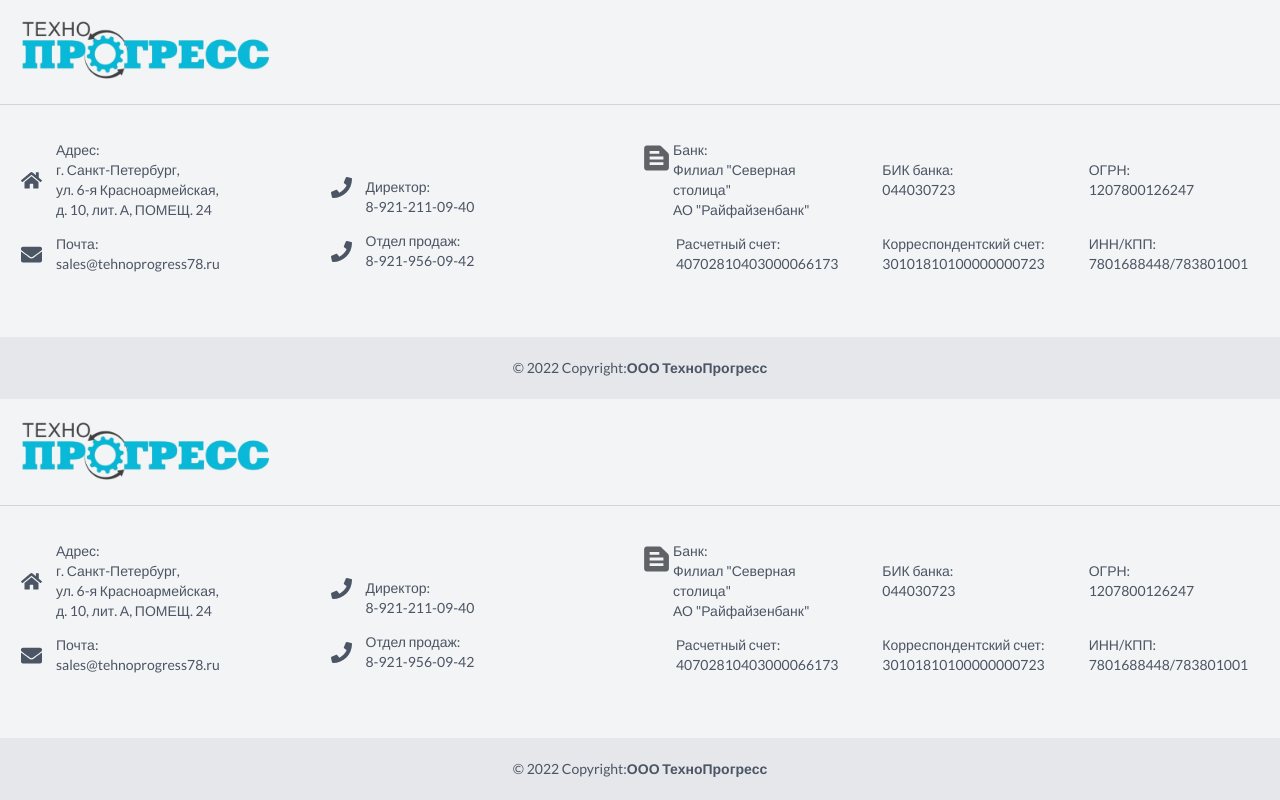
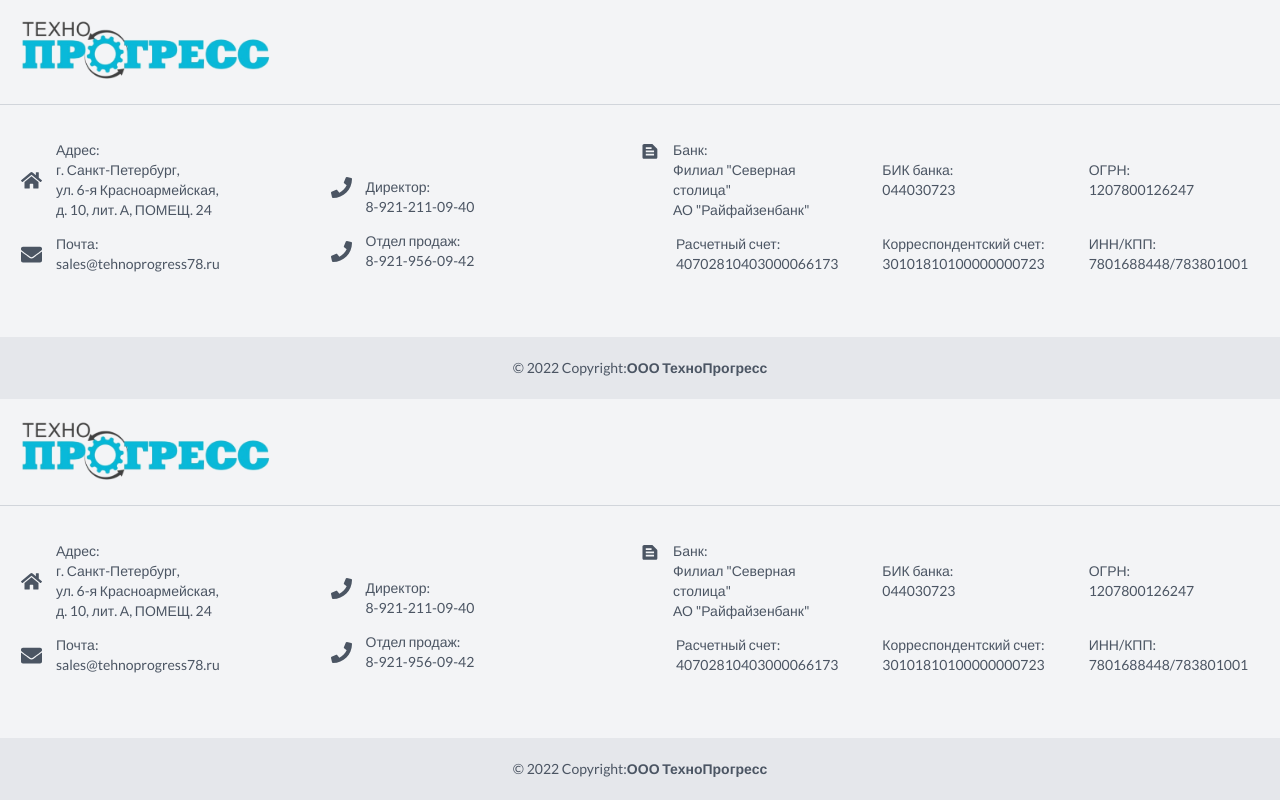
Before and after one commit to SoraHimmel2/TehnoProgress, a Next.js app: page /components in a window 1280 px wide. Shown: the part 1877-2677 px from the top of the page. Built offline with nearby package versions, Linux system fonts and the light colour scheme.

Commit message:
Footer: change icon size

```diff
--- a/src/components/layout/Footer.tsx
+++ b/src/components/layout/Footer.tsx
@@ -106,14 +106,14 @@ const Footer: React.FunctionComponent = () => {
             <div className='mb-4 flex flex-row'>
               <svg
                 xmlns='http://www.w3.org/2000/svg'
-                enable-background='new 0 0 24 24'
+                enable-background='new 0 0 34 34'
                 height='36px'
-                viewBox='0 0 24 24'
+                viewBox='0 0 40 40'
                 width='36px'
-                fill='#5f6368'
+                fill='currentColor'
               >
                 <g>
-                  <rect fill='none' height='24' width='24' />
+                  <rect fill='none' height='44' width='44' />
                   <path d='M20.41,8.41l-4.83-4.83C15.21,3.21,14.7,3,14.17,3H5C3.9,3,3,3.9,3,5v14c0,1.1,0.9,2,2,2h14c1.1,0,2-0.9,2-2V9.83 C21,9.3,20.79,8.79,20.41,8.41z M7,7h7v2H7V7z M17,17H7v-2h10V17z M17,13H7v-2h10V13z' />
                 </g>
               </svg>
```
